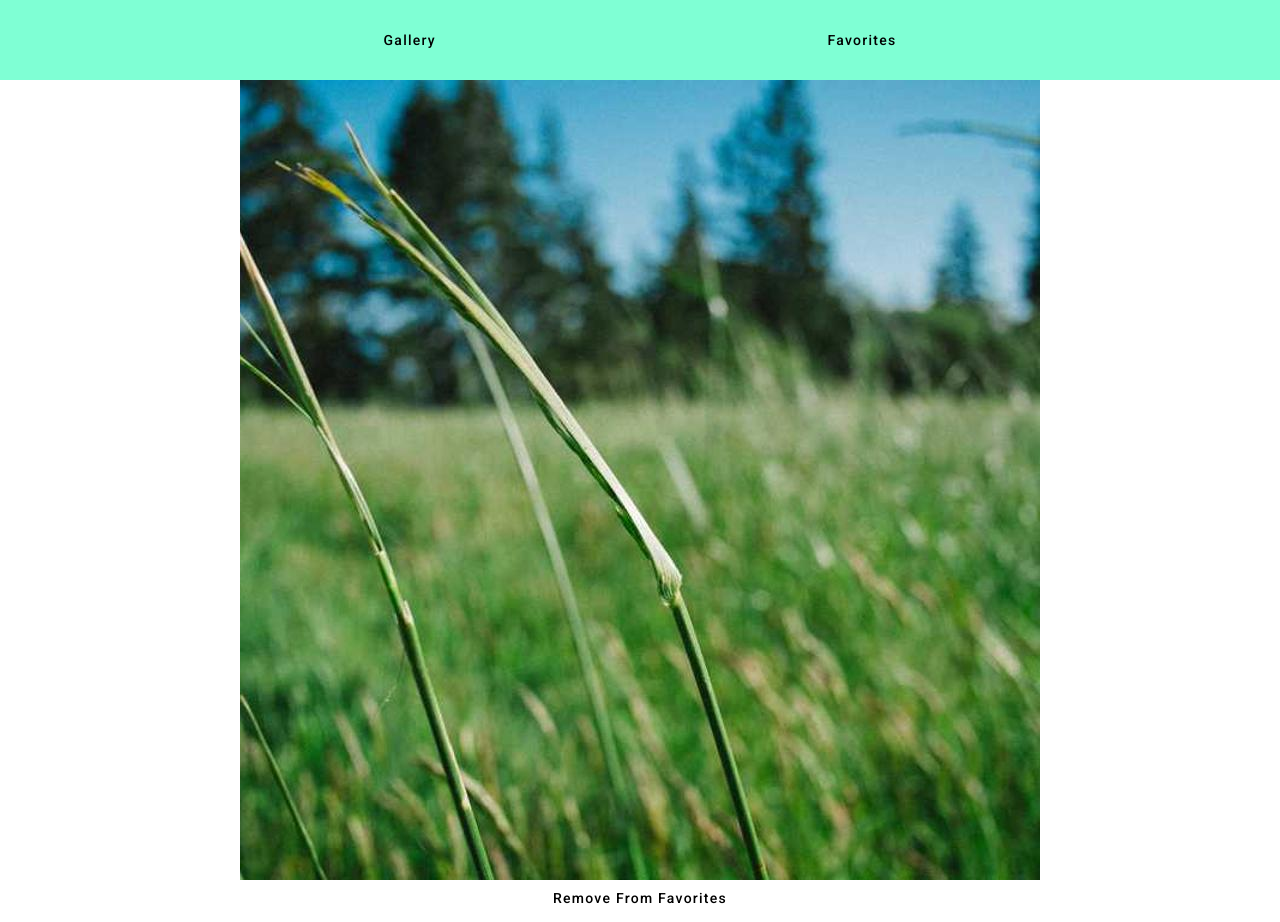
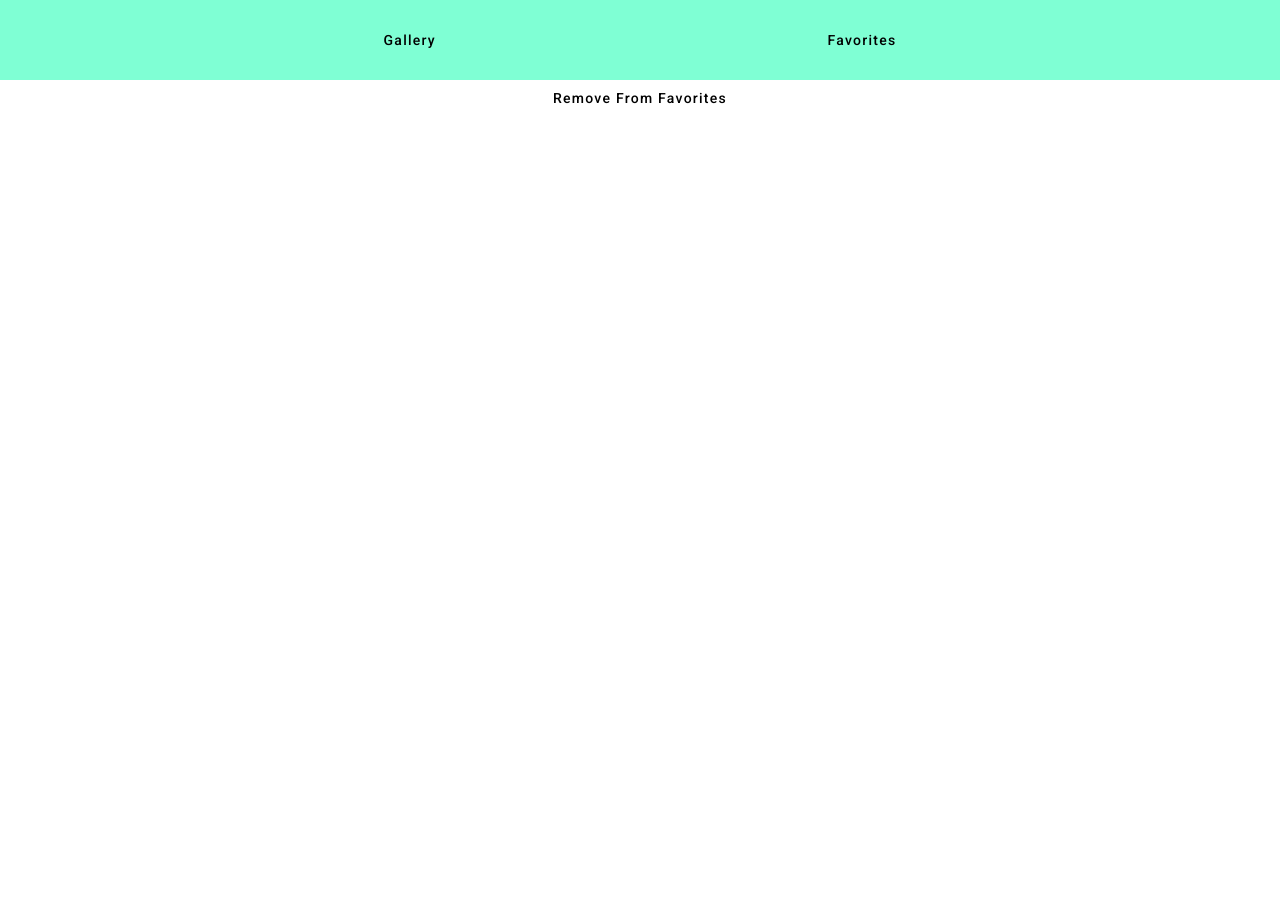
Before and after one commit to doctorhouse13/photo-gallery, an Angular app: page /photos/1 in a window 1280 px wide. After the commit the page ends 800 px from the top, so only its background shows below. Built offline with nearby package versions, Linux system fonts and the light colour scheme.

Commit message:
get image detail from favorites

```diff
--- a/src/app/favorites/image-detail/image-detail.component.ts
+++ b/src/app/favorites/image-detail/image-detail.component.ts
@@ -16,7 +16,7 @@ export class ImageDetailComponent {
     route.params.subscribe(
       (params: Params) => {
         this.id = +params['id'];
-        this.image = imageService.images.find((img)=> img.id == this.id );
+        this.image = imageService.favoriteImages.find((img)=> img.id == this.id );
       }
     );
   }
```
